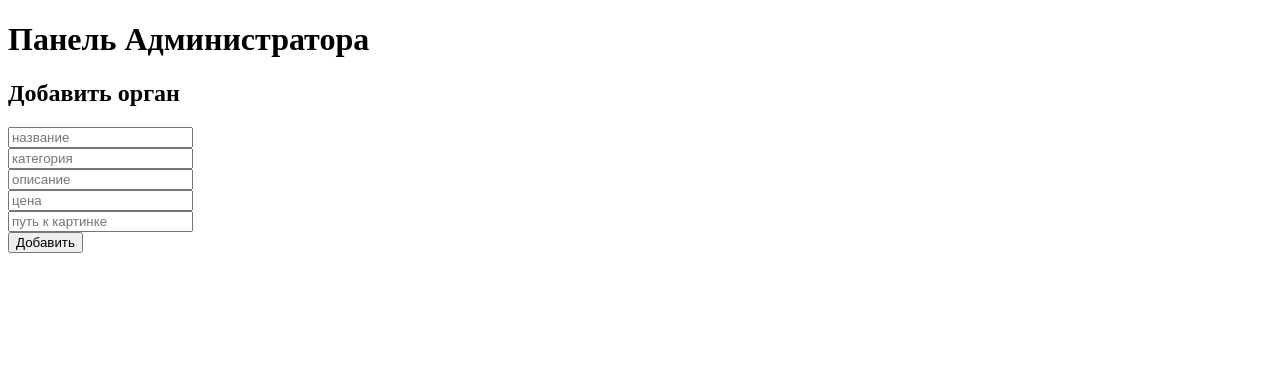
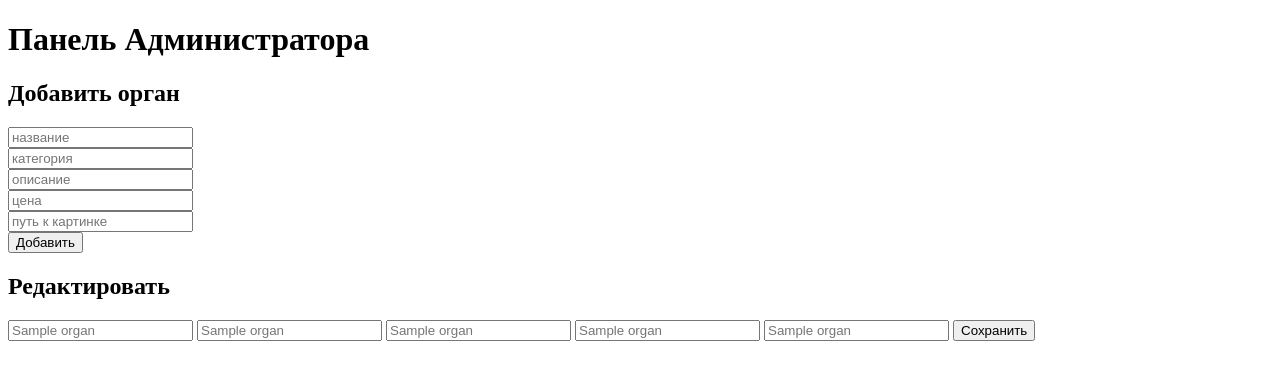
Before and after one commit to AlgoClassWork/Organs, a Flask app: template templates/admin.html in a window 1280 px wide. Shown: the top 380 px of the page. Run offline with Flask 3, Linux system fonts and the light colour scheme; the template is opened without the code that fills it: most values are stand-ins (such as "Sample title", 1, 10 or a date in 2020).

Commit message:
Update admin.html

```diff
--- a/templates/admin.html
+++ b/templates/admin.html
@@ -20,5 +20,19 @@
         <button type="submit">Добавить</button>
     </form>
 
+    <h2>Редактировать</h2>
+    {% for organ in organs %}
+    <form action="/admin" method="post"></form>
+        <input type="hidden" name="id" value="{{ organ[0] }}">
+        <input type="hidden" name="action" value="edit">
+        <input type="text" name="name" placeholder="{{ organ[1] }}">
+        <input type="text" name="category" placeholder="{{ organ[2] }}">
+        <input type="text" name="description" placeholder="{{ organ[3] }}">
+        <input type="text" name="price" placeholder="{{ organ[4] }}">
+        <input type="text" name="image" placeholder="{{ organ[5] }}">
+        <button type="submit">Сохранить</button>
+    </form>
+    {% endfor %}
+
 </body>
 </html>
```
